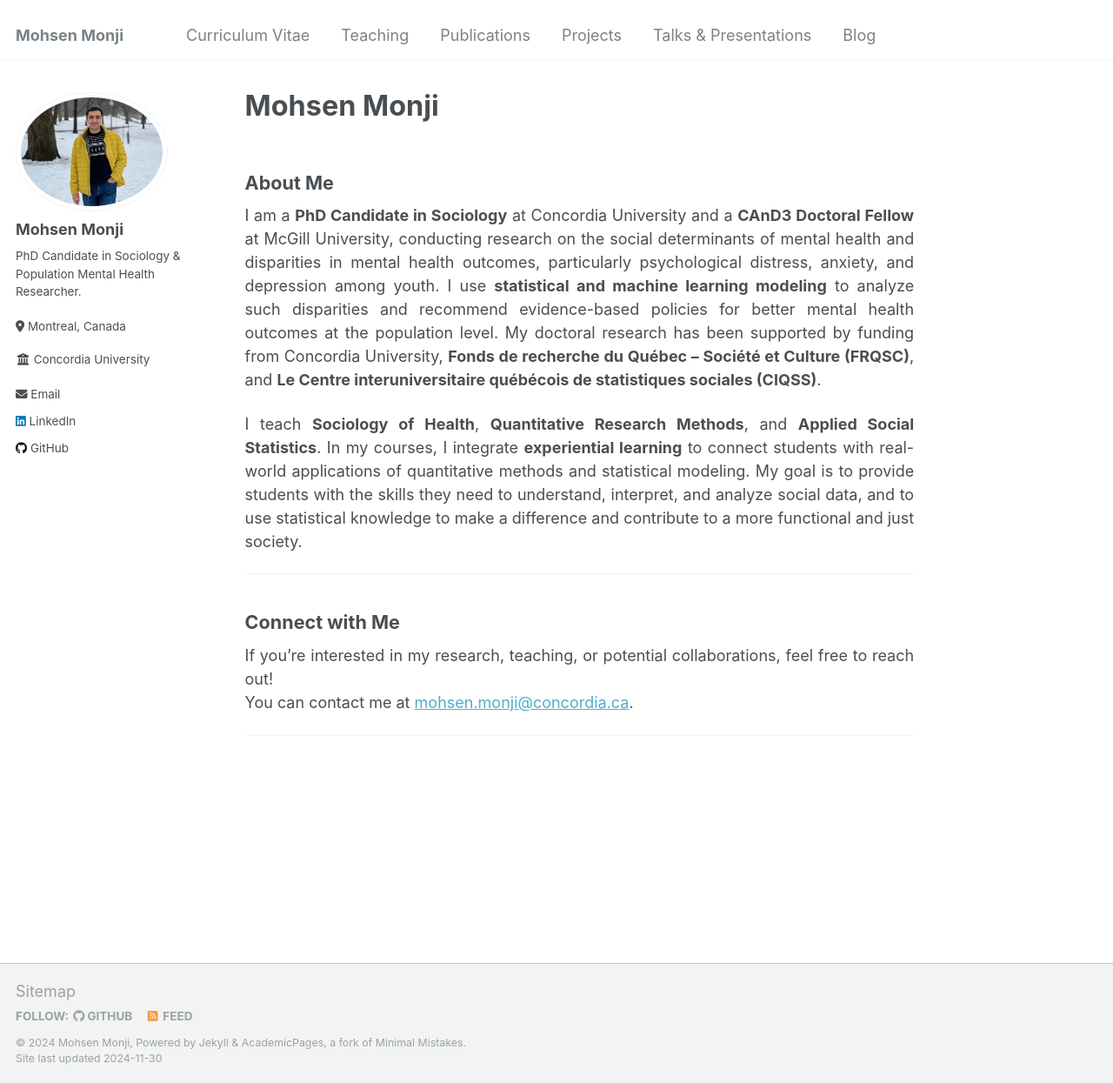
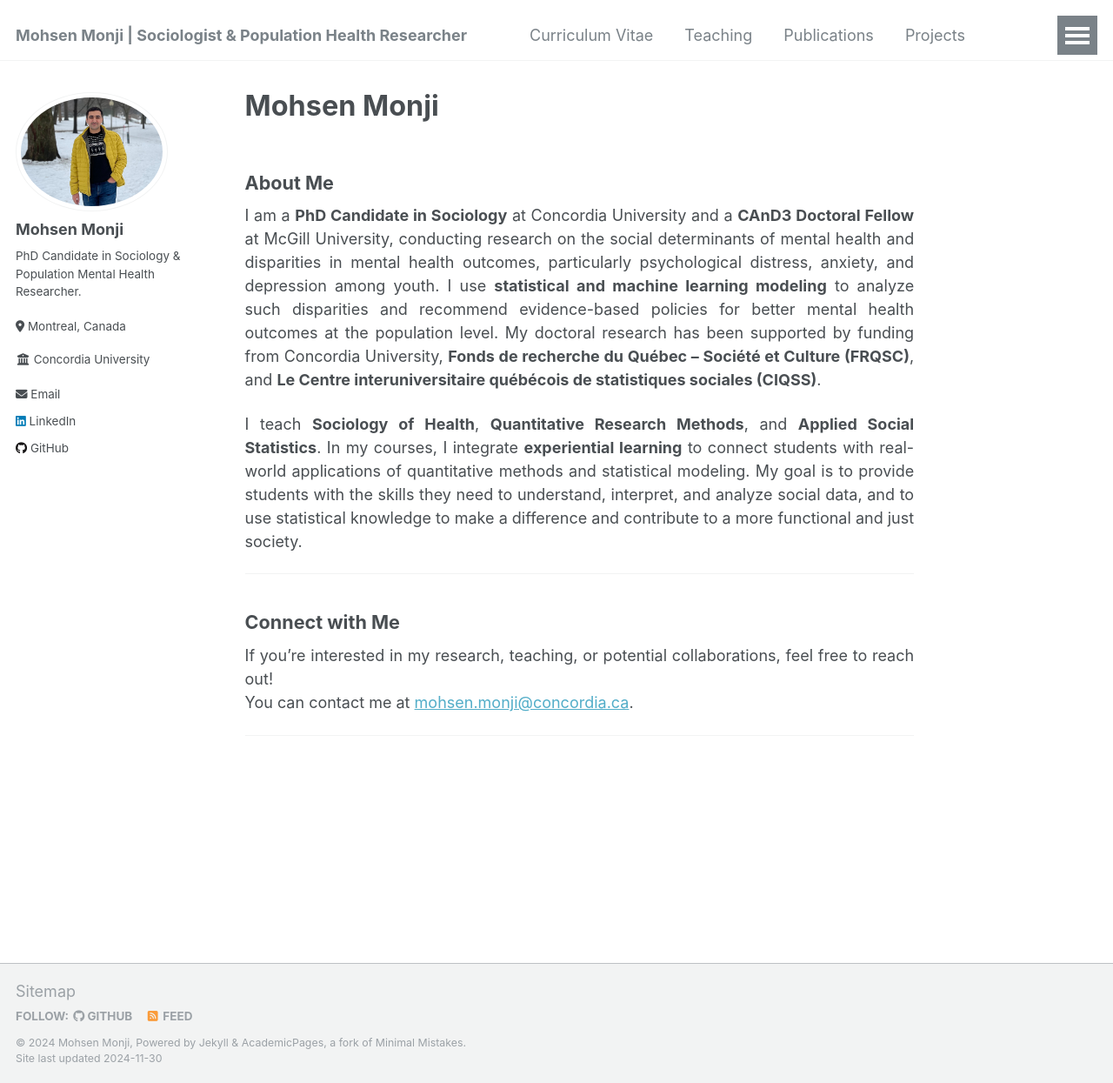
Before and after one commit to Mohsnmonji/mohsnmonji.github.io, a Jekyll site: the page built from _pages/about.md, in a window 1280 px wide and 1245 px high. Shown: the whole window at 87% size. Built offline with Jekyll 4.4.1, drawn with Linux system fonts in a browser that asks for light colours.

Commit message:
Update _config.yml

```diff
--- a/_config.yml
+++ b/_config.yml
@@ -9,7 +9,7 @@
 
 # Basic Site Settings
 locale: "en-US"
-title: "Mohsen Monji"
+title: "Mohsen Monji | Sociologist & Population Health Researcher"
 title_separator: "-"
 name: "Mohsen Monji"
 description: "PhD Candidate in Sociology and Population Mental Health Researcher."
```
